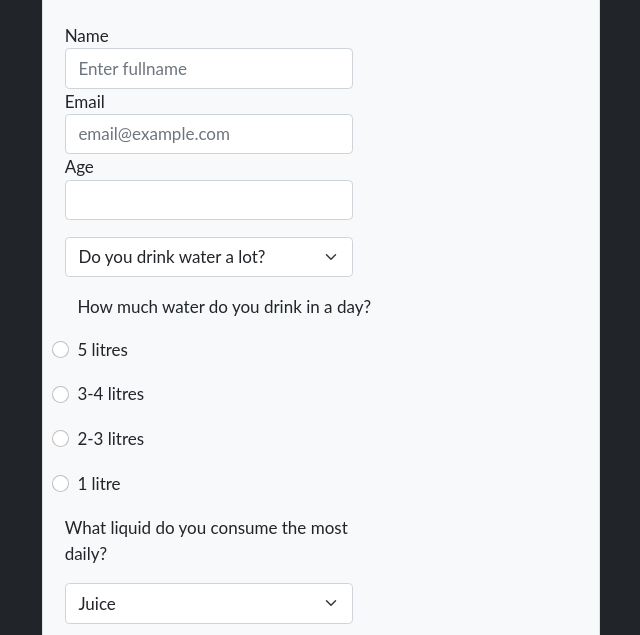
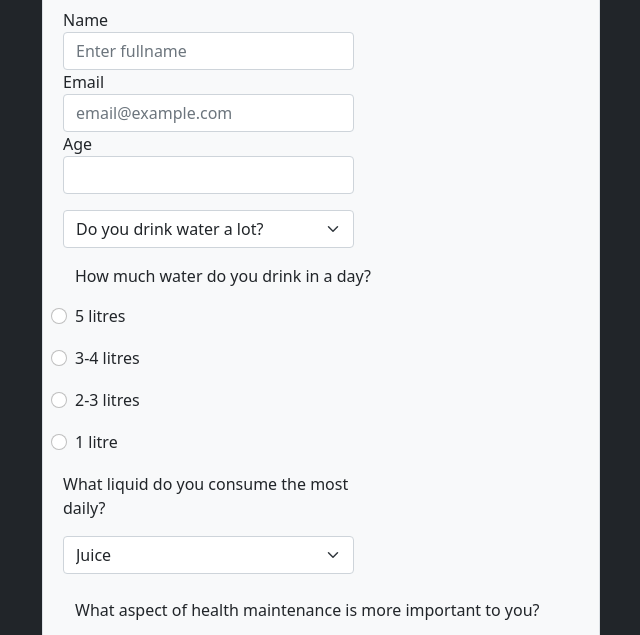
Before and after one commit to Sonia-Otiono/Form-and-parallax, a plain HTML site: page Survey-Form/index.html in a window 1280 px wide. Shown: the part 230-865 px from the top of the page, without its empty margins (319-959 px from the left). Drawn offline with Linux system fonts and the light colour scheme; files that its build step writes are made by us from their sources.

Commit message:
corrected path links

```diff
--- a/Survey-Form/index.html
+++ b/Survey-Form/index.html
@@ -5,8 +5,7 @@
     <meta http-equiv="X-UA-Compatible" content="IE=edge">
     <meta name="viewport" content="width=device-width, initial-scale=1.0">
     <title>Survey Form</title>
-    <link rel="stylesheet" href="Assets/css/bootstrap.min.css">
-    <link rel="stylesheet" href="style.css">
+    <link rel="stylesheet" href="../Assets/css/bootstrap.min.css">
 </head>
 <body class="bg-dark">
     <div class="container mt-5 mb-5">
@@ -19,7 +18,7 @@
                     </div>
                 <form action="#" >
                     <div class="mt-4 row">
-                        <div class="form-group col-md-7">
+                        <div class="form-group  col-md-7">
                             <label for="fullname" >Name</label>
                             <input type="text" class="form-control" name="fullname" id="fullname" placeholder="Enter fullname" required>
                         </div>
```
